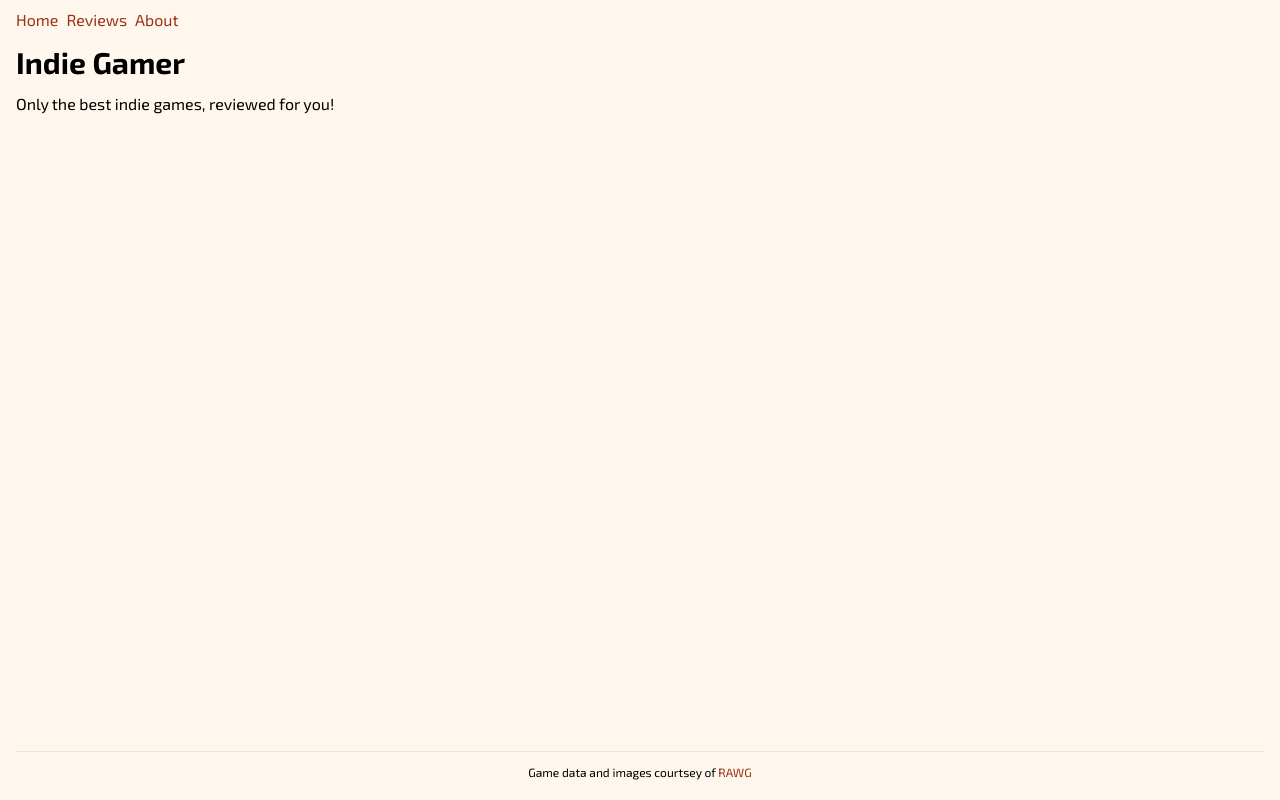
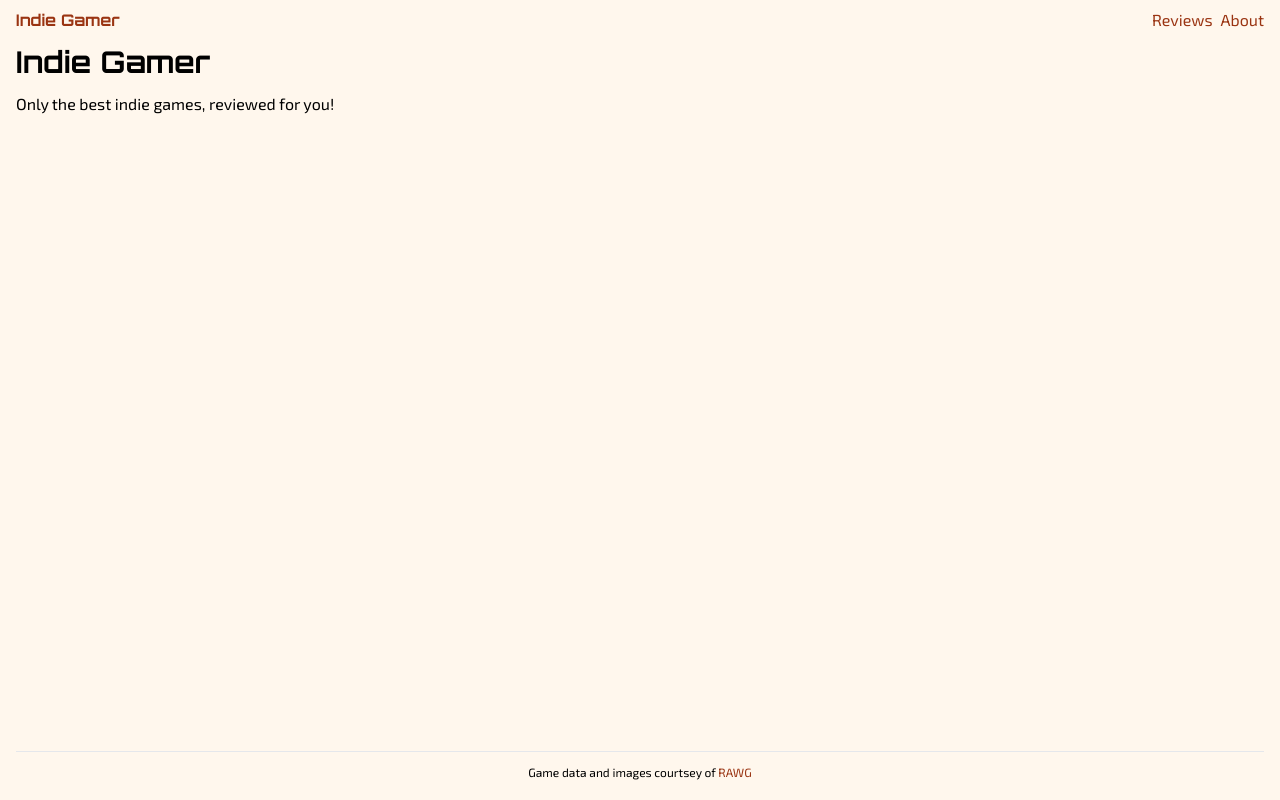
Before and after one commit to keep-calm-and-develop/next-reviews, a Next.js app: page / in a window 1280 px wide. Built offline with nearby package versions, Linux system fonts and the light colour scheme.

Commit message:
Update NavBar and Heading font

```diff
--- a/components/Heading.tsx
+++ b/components/Heading.tsx
@@ -6,7 +6,7 @@ interface HeadingProps extends PropsWithChildren {
 
 const Heading: React.FC<HeadingProps> = ({ children }) => {
     return (
-        <h1 className="font-bold text-3xl pb-3">
+        <h1 className={'font-bold font-orbitron text-3xl pb-3'}>
             {children}
         </h1>
     );
--- a/components/NavBar.tsx
+++ b/components/NavBar.tsx
@@ -10,9 +10,9 @@ const NavBar: React.FC<NavBarProps> = ({ }) => {
         <nav>
             <ul className='flex gap-2'>
                 <li>
-                    <Link className='text-orange-800 hover:underline' href='/'>Home</Link>
+                    <Link className='text-orange-800 font-orbitron font-bold hover:underline' href='/'>Indie Gamer</Link>
                 </li>
-                <li>
+                <li className='ml-auto'>
                     <Link className='text-orange-800 hover:underline' href='/reviews'>Reviews</Link>
                 </li>
                 <li>
```
